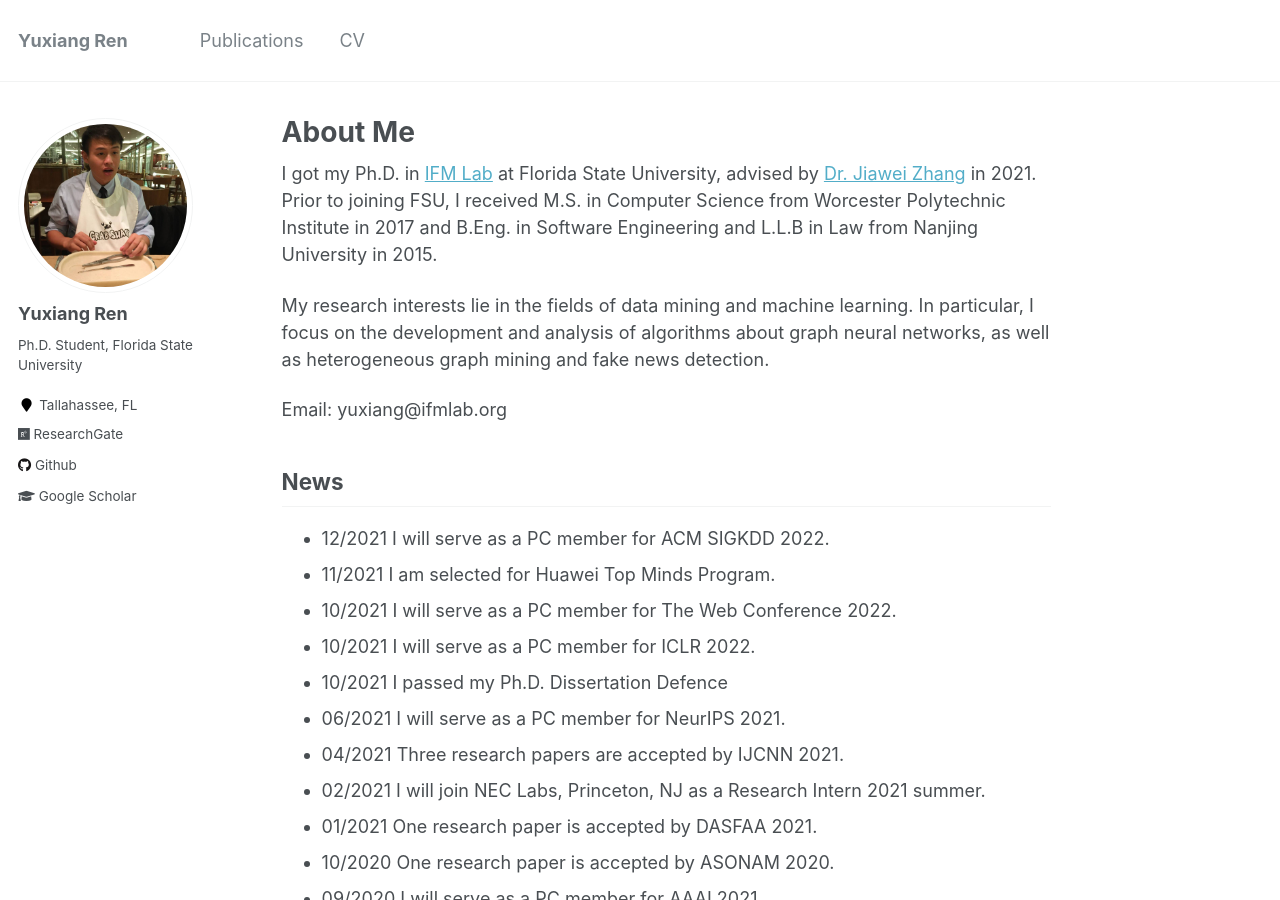
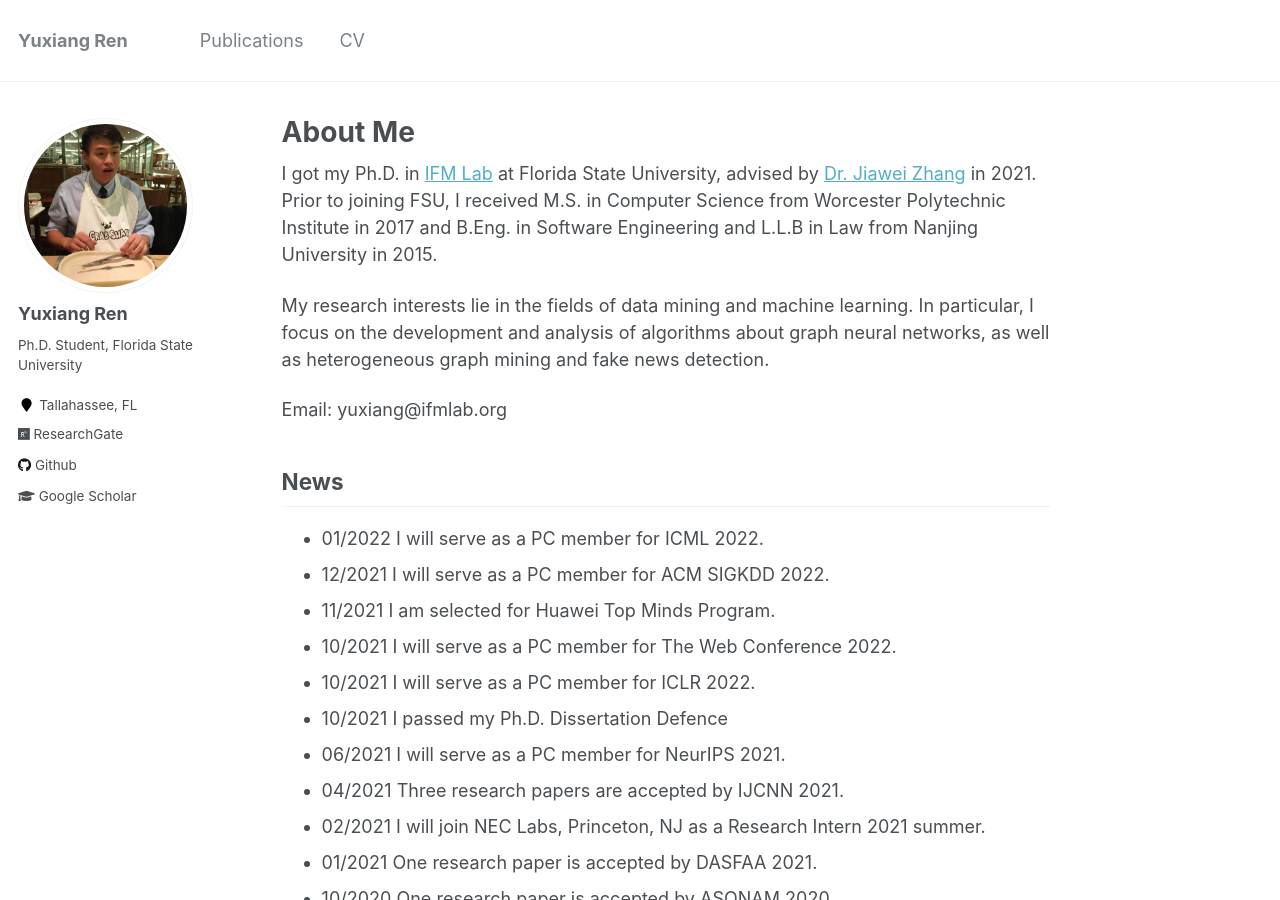
Before and after one commit to YuxiangRen/YuxiangRen.github.io, a Jekyll site: the page built from _pages/about.md, in a window 1280 px wide and 900 px high. Built offline with Jekyll 4.4.1, drawn with Linux system fonts in a browser that asks for light colours.

Commit message:
2022-01-06

```diff
--- a/_pages/about.md
+++ b/_pages/about.md
@@ -18,6 +18,7 @@ My research interests lie in the fields of data mining and machine learning. In
 
 News
 ------
+* 01/2022 I will serve as a PC member for ICML 2022.
 * 12/2021 I will serve as a PC member for ACM SIGKDD 2022.
 * 11/2021 I am selected for Huawei Top Minds Program.
 * 10/2021 I will serve as a PC member for The Web Conference 2022.
```
